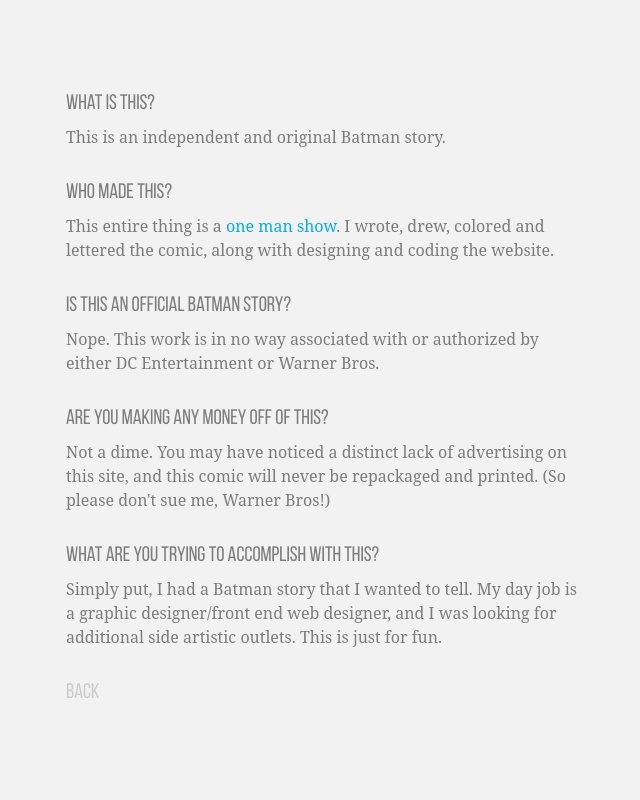
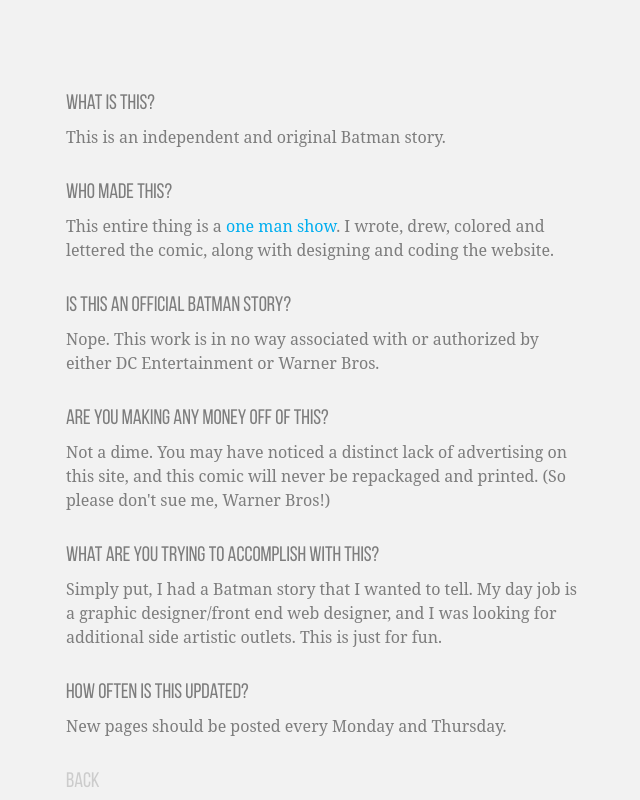
Before and after one commit to d001josh/d001josh.github.io, a plain HTML site: page faq.html in a window 1280 px wide. Shown: the whole page, without its empty margins (318-958 px from the left). Drawn offline with Linux system fonts and the light colour scheme.

Commit message:
no message

```diff
--- a/faq.html
+++ b/faq.html
@@ -60,6 +60,13 @@ What are you trying to accomplish with this?
     <dd>
       Simply put, I had a Batman story that I wanted to tell. My day job is a graphic designer/front end web designer, and I was looking for additional side artistic outlets. This is just for fun.
     </dd>
+
+    <dt>
+      How often is this updated?
+    </dt>
+    <dd>
+      New pages should be posted every Monday and Thursday.
+    </dd>
   </dl>
 <a class="faq-back" href="index.html">back</a>
 </body>
```
